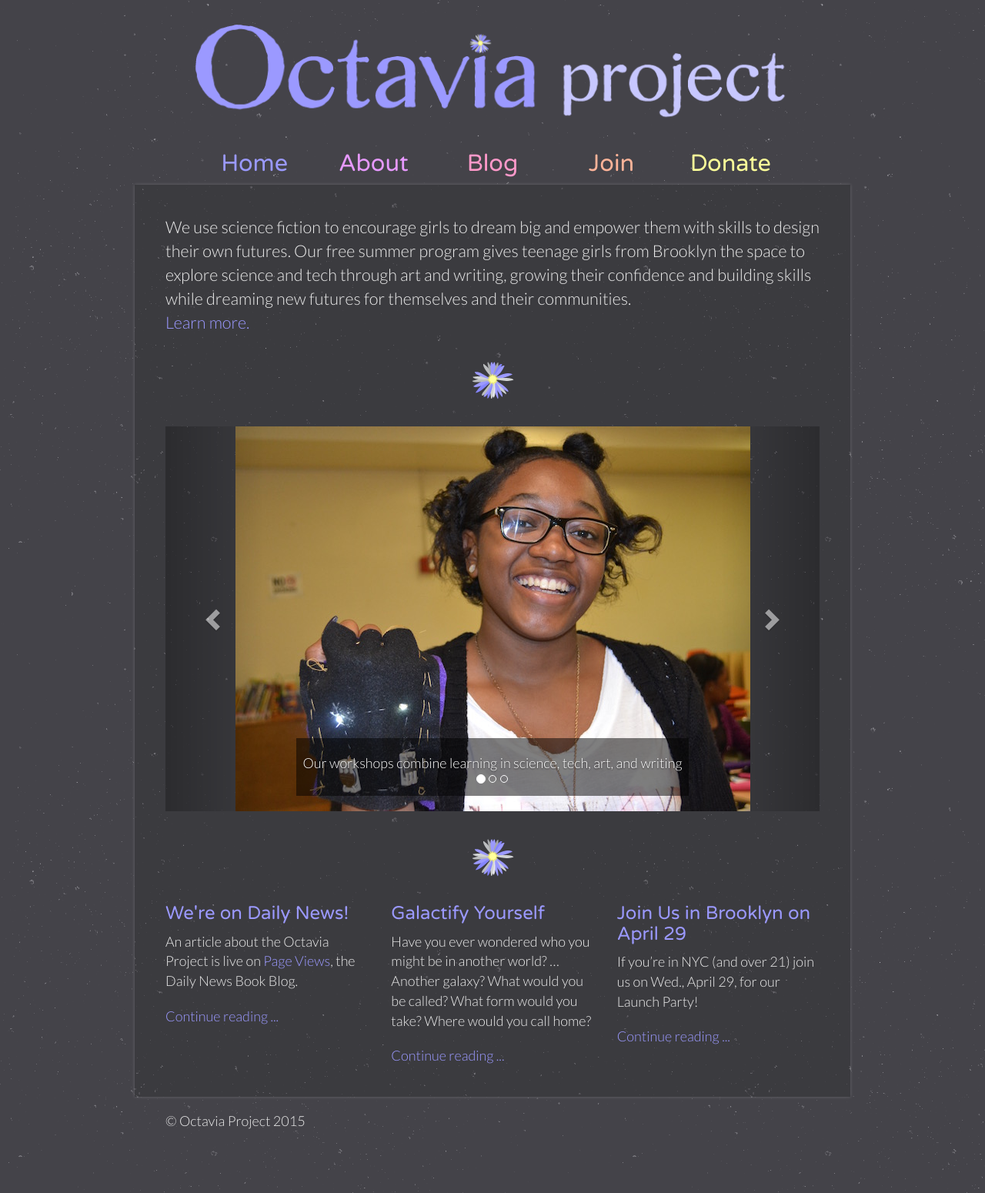
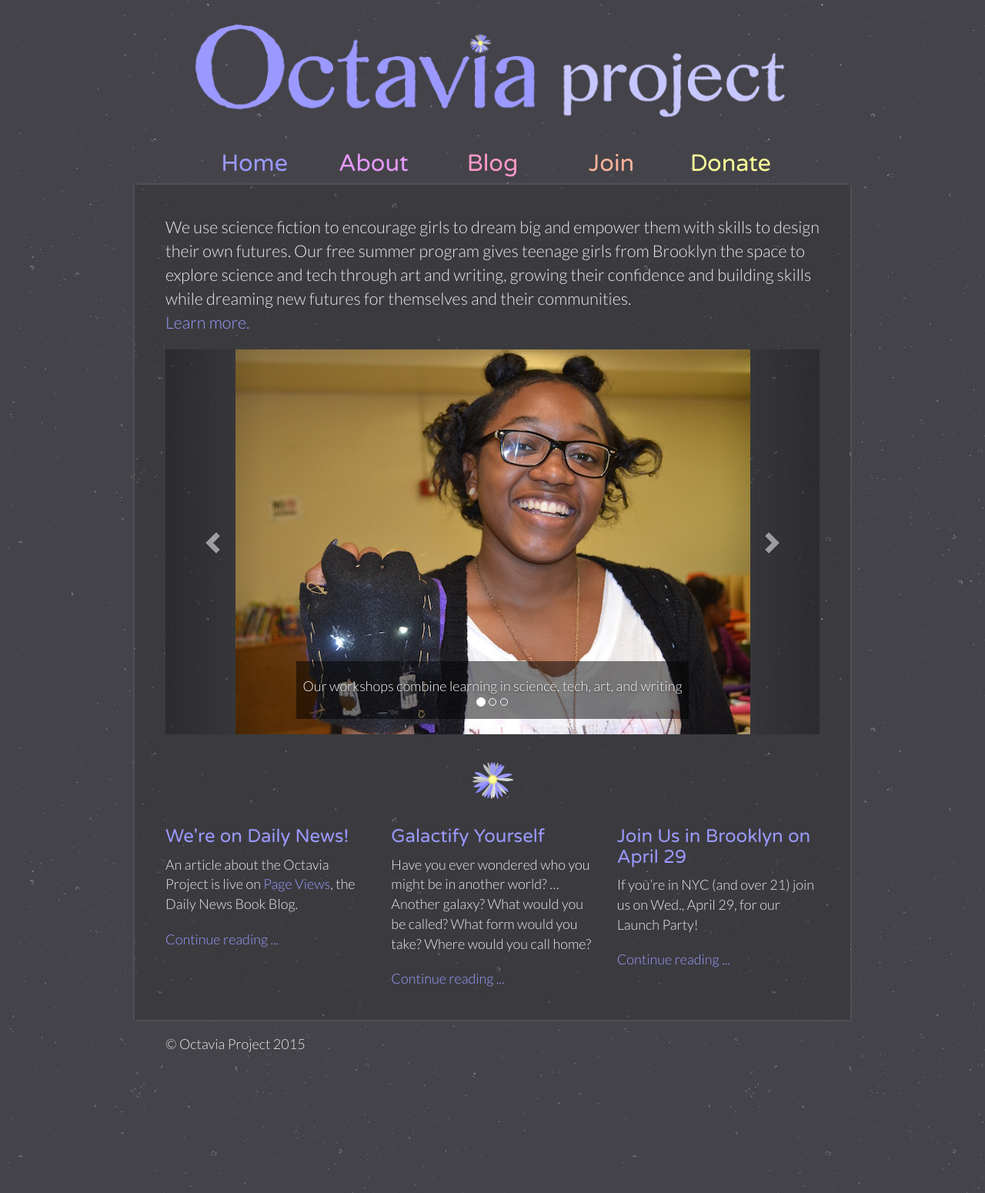
Before and after one commit to OctaviaProject/octaviaproject.github.io, a Jekyll site: the page built from index.html, in a window 1280 px wide. Shown: the whole page at 77% size. Built offline with Jekyll 4.4.1, drawn with Linux system fonts in a browser that asks for light colours.

Commit message:
Trying out home page w/out top flower img

```diff
--- a/index.html
+++ b/index.html
@@ -10,7 +10,6 @@
 
         <br> <a href="/about.html">Learn more.</a></p>
       </div>
-      <div class="flower"><img src="{{ site.url }}/assets/img/flower.png"></div>
 
       <div id="carousel-example-generic" class="carousel slide" data-ride="carousel">
         <!-- Indicators -->
```
